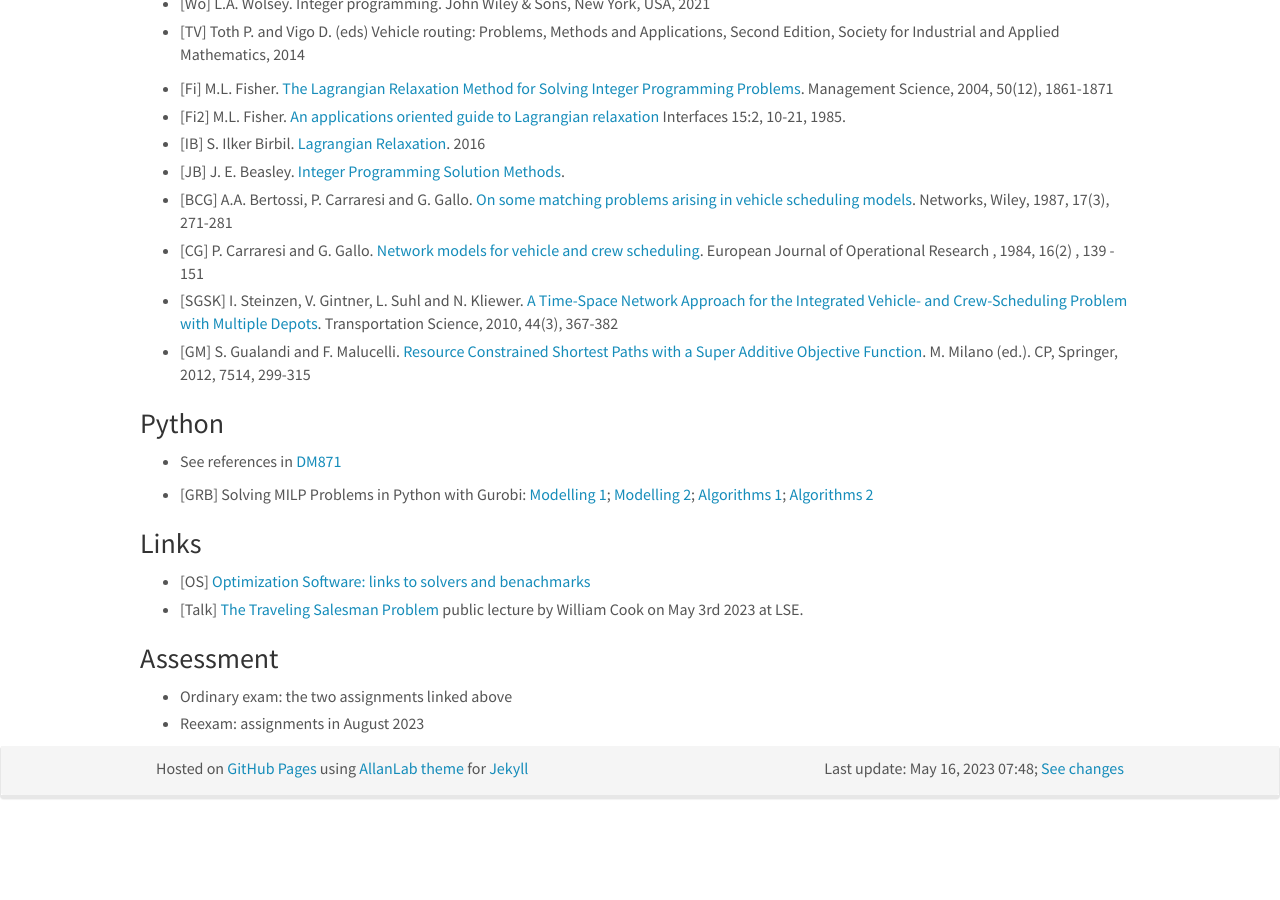
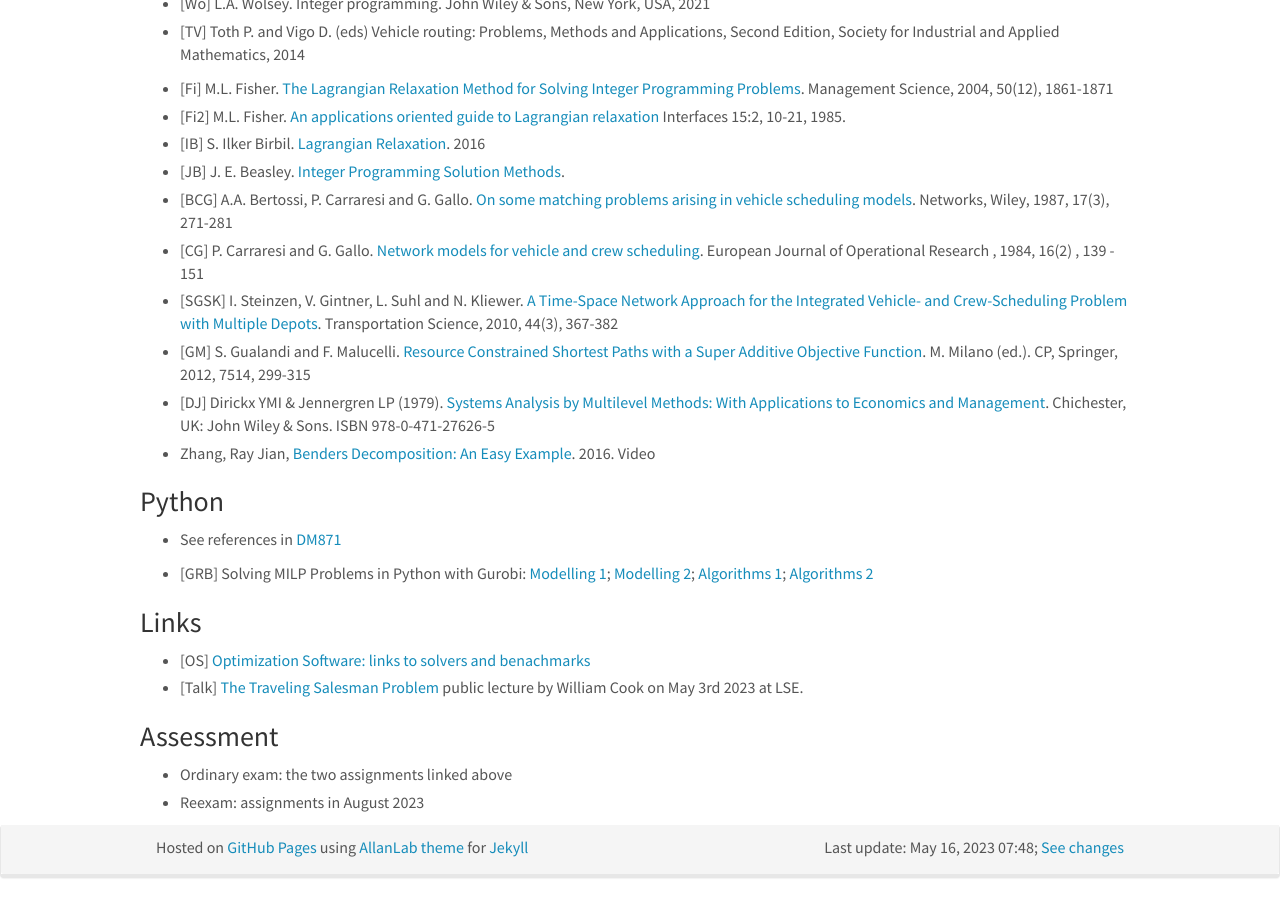
Before and after one commit to DM872/dm872.github.io, a Jekyll site: the page built from index.md, in a window 1280 px wide and 900 px high, scrolled down 1970 px. Built offline with Jekyll 4.4.1, drawn with Linux system fonts in a browser that asks for light colours; nearby versions of some CDN libraries; comment, search, counter and statistics services are not loaded; before the commit the page ends 2791 px from its top, so only the background shows below that; some of the changed lines change nothing that is shown; some of the changed text lies outside the part shown.

Commit message:
added benders

```diff
--- a/index.md
+++ b/index.md
@@ -79,8 +79,8 @@
 |      | Applications: [Vehicle Scheduling][66]                                           | [BCG]; [CG];                                                                     |
 |      | [Crew Scheduling][67]; RCSP                                                      | [SGSK]; [GM]                                                                     |
 |------+----------------------------------------------------------------------------------+----------------------------------------------------------------------------------|
-|   20 | Stochastic Programming                                                           |                                                                                  |
-|      | Benders' Algorithm                                                               |                                                                                  |
+|   20 | [Benders' Algorithm][69]                                                         | **[Wo ch 12 in LMS]**; [DJ]; [Z]; [Sheet 7][17]                                  |
+|      | Stochastic Programming                                                           |                                                                                  |
 |      |                                                                                  |                                                                                  |
 |------+----------------------------------------------------------------------------------+----------------------------------------------------------------------------------|
 |   21 | Integer Programming and Heuristics; Notes                                        |                                                                                  |
@@ -249,7 +249,7 @@
   (ed.). CP, Springer, 2012, 7514, 299-315
 
 
-<!--
+
 
 - [DJ] Dirickx YMI & Jennergren LP (1979). [Systems Analysis by
   Multilevel Methods: With Applications to Economics and
@@ -258,6 +258,10 @@
 
 
 - Zhang, Ray Jian, [Benders Decomposition: An Easy Example](https://youtu.be/vQzpydNOWDY). 2016. Video
+
+
+
+<!--
 
 - [FL] M. Fischetti, A. Lodi, [Heuristics in Mixed Integer
   Programming](https://homepages.cwi.nl/~dadush/workshop/discrepancy-ip/papers/heuristics-survey-fischetti-lodi-11.pdf),
@@ -383,7 +387,7 @@
 [66]: {{ "/assets/dm872-slides-vehicle-scheduling.pdf" | absolute_url }}
 [67]: {{ "/assets/dm872-slides-crew-scheduling.pdf" | absolute_url }}
 [68]: {{ "/assets/dm872-rcsp-handout.pdf" | absolute_url }}
-[69]: {{ "/assets/Notes_220518_190121.pdf" | absolute_url }}
+[69]: {{ "/assets/Notes_230515_095251.pdf" | absolute_url }}
 [70]: {{ "/assets/dm872-benders-handout.pdf" | absolute_url }}
 [71]: {{ "/assets/dm872-cut-n-solve-handout.pdf" | absolute_url }}
 [72]: {{ "/assets/Notes_220524_135358.pdf" | absolute_url }}
```
Also changed, not shown: 1 other file.
